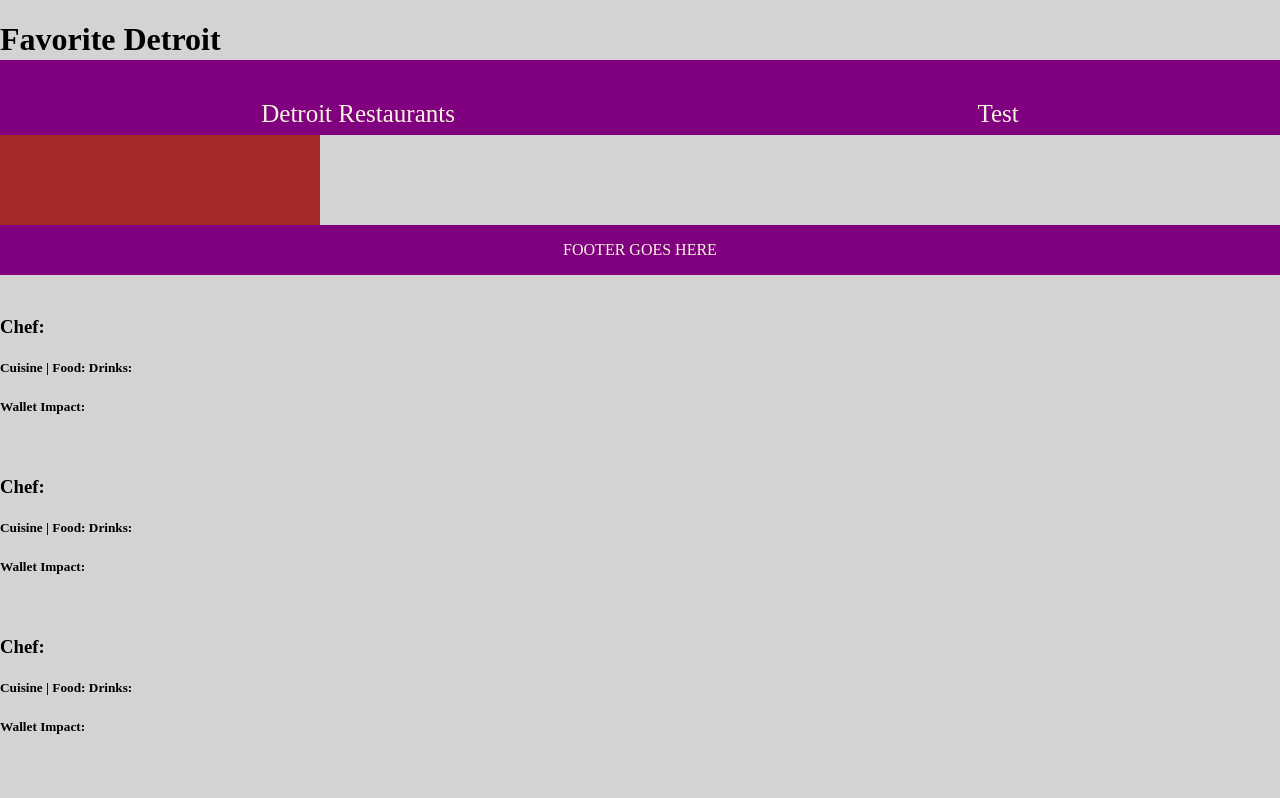
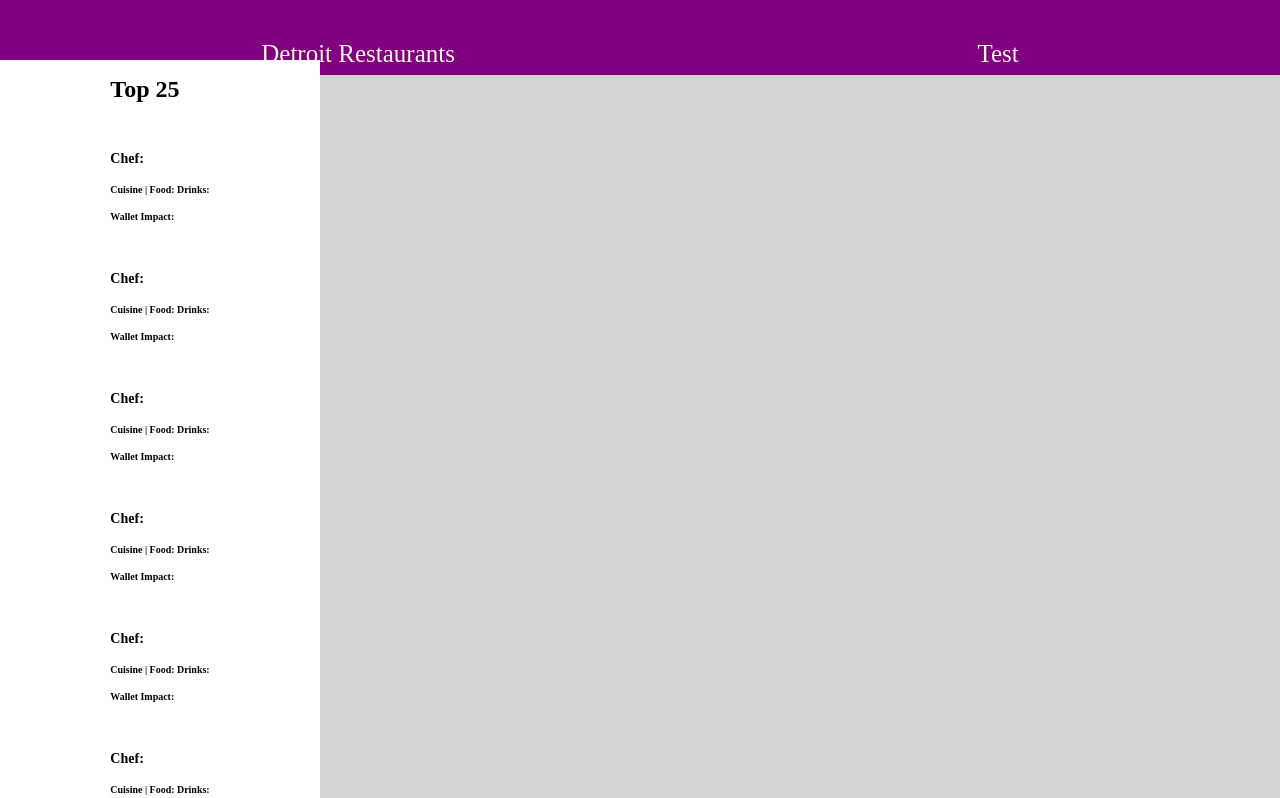
Before and after one commit to EmilyEDet/detroit-restaurants, a React (Vite) app: page / in a window 1280 px wide. Shown: the top 798 px of the page. Built offline with nearby package versions, Linux system fonts and the light colour scheme.

Commit message:
structure of site with more colors to test

```diff
--- a/index.html
+++ b/index.html
@@ -8,7 +8,7 @@
     <title>Project 3</title>
   </head>
   <body>
-    <div id="root"></div>
+    </div>
     <nav>
       <div>Detroit Restaurants</div>
       <section>
@@ -16,7 +16,7 @@
       </section>
     </nav>
     <main class="flex-ctr">
-      <div></div>
+      <div id="root"></div>
     </main>
     <footer class="flex-ctr">
       <div class="footer-text">
--- a/src/App.css
+++ b/src/App.css
@@ -27,8 +27,8 @@
 }
 
 main {
-  background-color: brown;
-  color: white;
+  background-color: white;
+  color: black;
   font-size: 12px;
 }
 
--- a/src/App.jsx
+++ b/src/App.jsx
@@ -6,7 +6,7 @@
   console.log(data)
   return (
     <div className="App">
-      <h1>Favorite Detroit Restaurants</h1>
+      <h1>Top 25</h1>
       {data.restaurants.map((restaurant) => (
         <Restaurant />
       ))}
```
